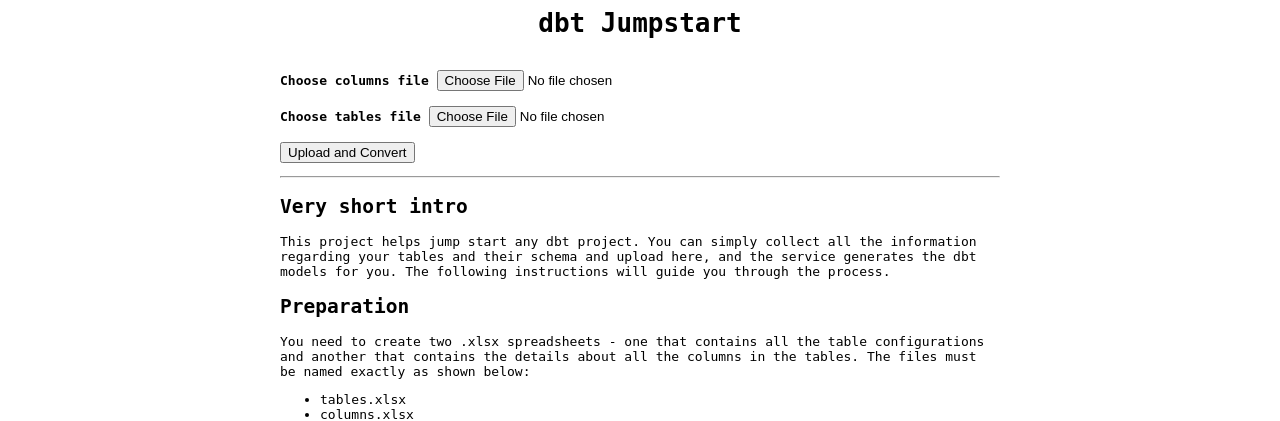
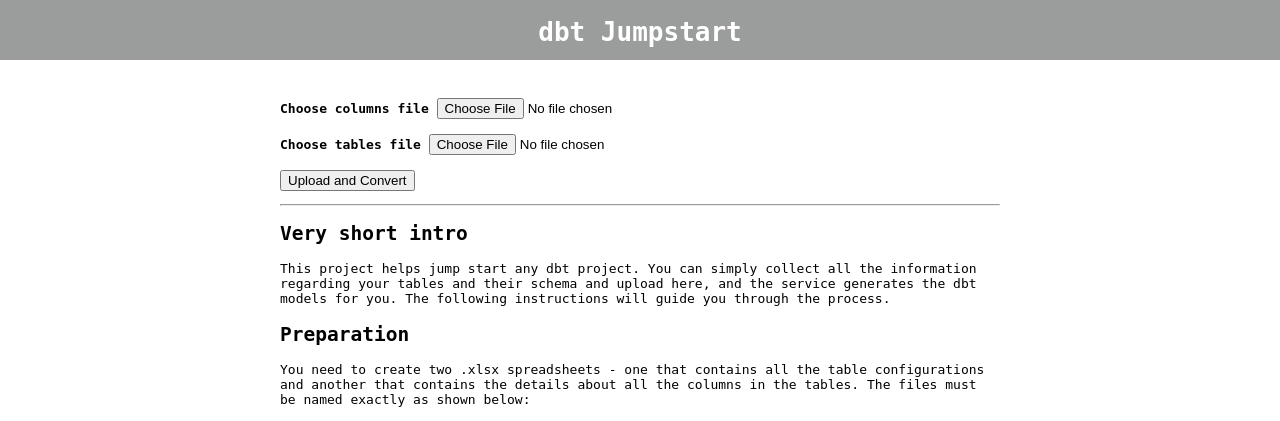
Before and after one commit to sahariprasad/dbt-jumpstart-docker, a Flask app: page /upload in a window 1280 px wide. Shown: the top 421 px of the page. Run offline with Flask 2, Linux system fonts and the light colour scheme.

Commit message:
Look and feel changes

```diff
--- a/static/stylesheets/styles.css
+++ b/static/stylesheets/styles.css
@@ -1,6 +1,6 @@
 .content {
+    margin: auto;
     max-width: 720px;
-    margin: auto;
 }
 
 img {
@@ -24,3 +24,15 @@ img {
 .mono-fonts {
     font-family: monospace;
 }
+
+.header{
+    text-align: center;
+    position: fixed;
+    top: 0px;
+    left: 0px;
+    width: 100%;
+    height: 60px;
+    background-color: rgba(83, 85, 86, 0.578);
+    backdrop-filter: blur(10px);
+    color: white !important;
+}
--- a/templates/upload.html
+++ b/templates/upload.html
@@ -4,11 +4,18 @@
    </title>
    <header style="text-align: center;">
       <link rel="stylesheet" href="{{ url_for('static', filename='stylesheets/styles.css') }}">
-      <h1>dbt Jumpstart</h1>
-      <br>
    </header>
    <body class="mono-fonts">
+      <div class="header">
+         <h1>dbt Jumpstart</h1>
+      </div>
       <div class="content">
+         <br>
+         <br>
+         <br>
+         <br>
+         <br>
+         <br>
          <form action = "http://34.74.175.203:9000/uploader" method = "POST" enctype = "multipart/form-data">
          <!-- <form action = "http://localhost:9000/uploader" method = "POST" enctype = "multipart/form-data"> -->
             <label for="columns"><b>Choose columns file</b></label>
```
